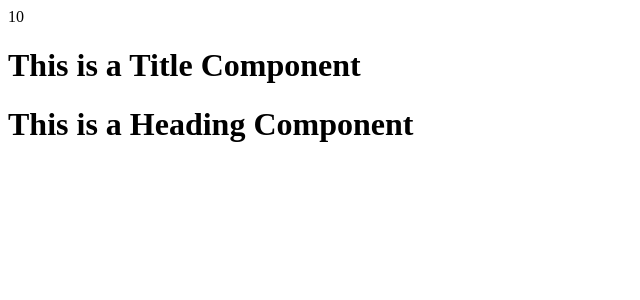
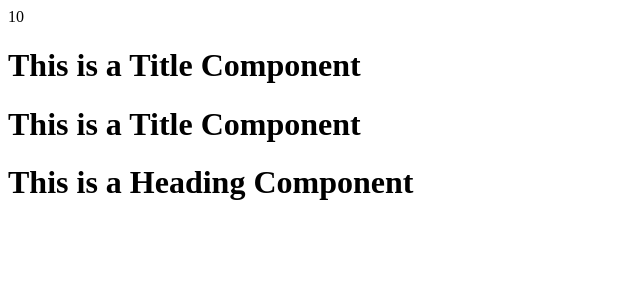
Before and after one commit to mahesh353/namaste-react-2026, a React (Vite) app: page / in a window 1280 px wide. Shown: the top 300 px of the page, without its empty margins (0-640 px from the left). Built offline with nearby package versions, Linux system fonts and the light colour scheme.

Commit message:
Episode 03 - Added scripts

```diff
--- a/Heading.js
+++ b/Heading.js
@@ -4,6 +4,7 @@ const HeadingComponent = () => {
   return (
     <div id="container">
       {number}
+      {TitleComponent()}
       <TitleComponent />
       <h1>This is a Heading Component</h1>
     </div>
--- a/package.json
+++ b/package.json
@@ -5,7 +5,10 @@
   "license": "ISC",
   "author": "",
   "type": "commonjs",
-  "scripts": {},
+  "scripts": {
+    "start" : "parcel index.html",
+    "build" : "parcel build index.html"
+  },
   "devDependencies": {
     "parcel": "^2.16.3"
   },
```
